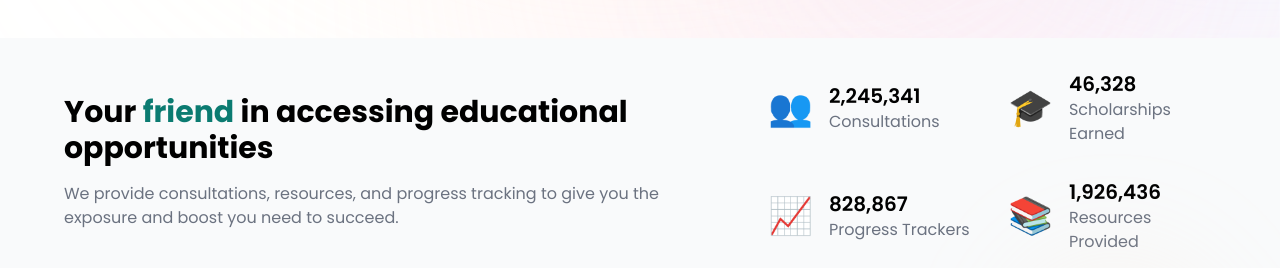
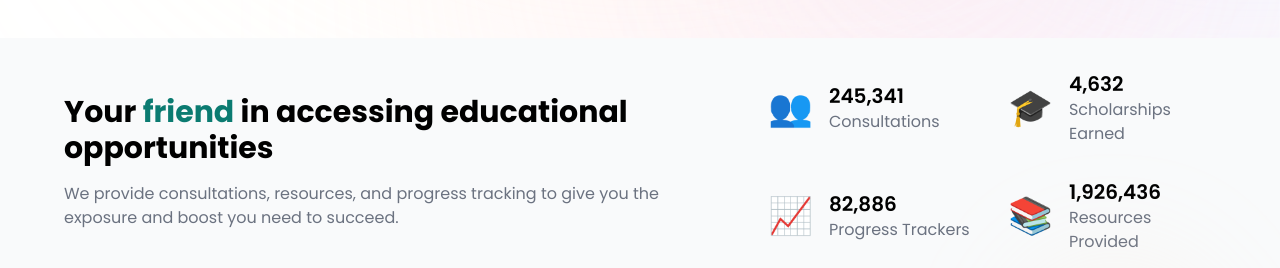
Before and after one commit to dclairvoyance/GarudaHacks5, a React (Vite) app in the folder frontend/: page / in a window 1280 px wide. Shown: the part 762-1030 px from the top of the page. Built offline with nearby package versions, Linux system fonts and the light colour scheme.

Commit message:
set new value for stats

```diff
--- a/frontend/src/components/BussinessStats.tsx
+++ b/frontend/src/components/BussinessStats.tsx
@@ -56,17 +56,17 @@ const BusinessStats: React.FC = () => {
         <div className="grid grid-cols-1 md:grid-cols-2 lg:grid-cols-2 gap-8">
           <StatsCard
             title="Consultations"
-            value={2245341}
+            value={245341}
             icon={<span className="text-4xl">👥</span>}
           />
           <StatsCard
             title="Scholarships Earned"
-            value={46328}
+            value={4632}
             icon={<span className="text-4xl">🎓</span>}
           />
           <StatsCard
             title="Progress Trackers"
-            value={828867}
+            value={82886}
             icon={<span className="text-4xl">📈</span>}
           />
           <StatsCard
```
